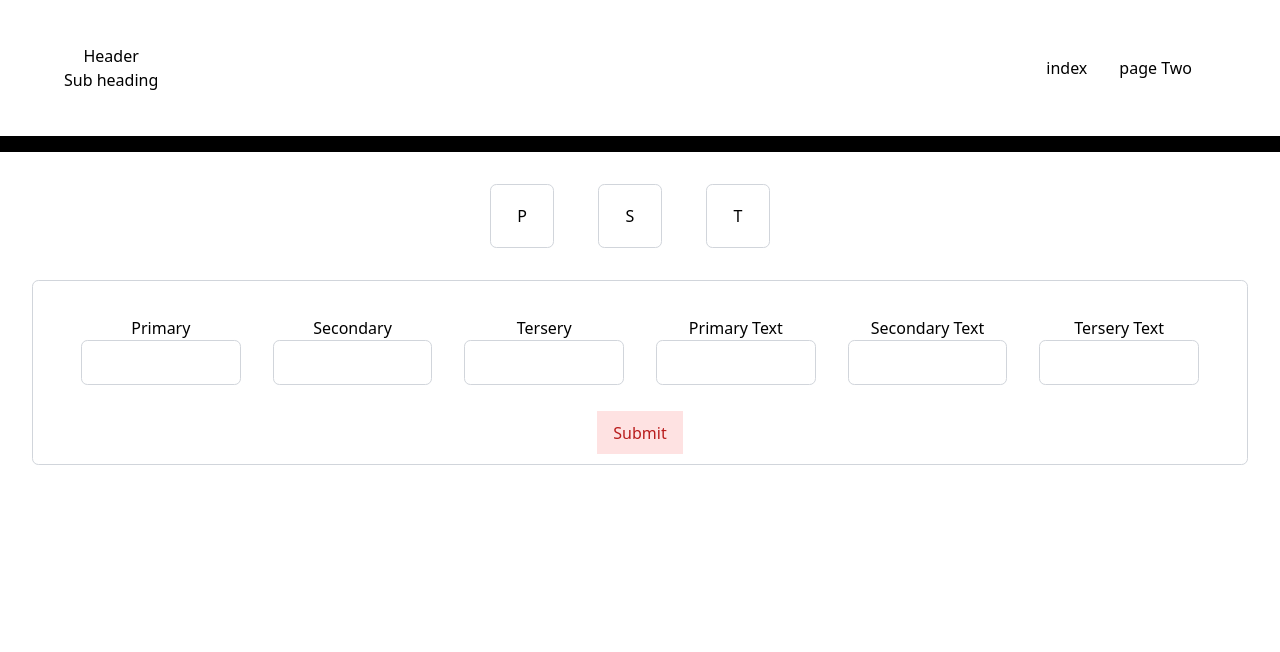
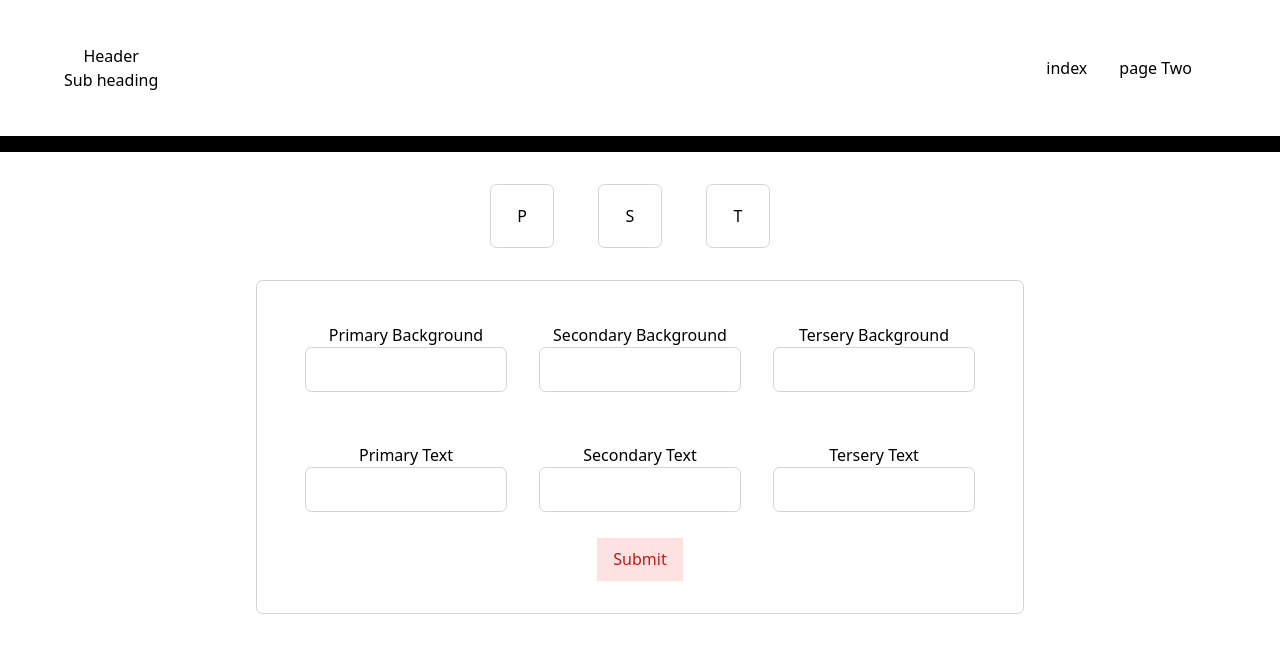
Before and after one commit to DanielCouzens/vue-tailwind-components, a Nuxt app: page / in a window 1280 px wide. Shown: the top 652 px of the page. Built offline with nearby package versions, Linux system fonts and the light colour scheme.

Commit message:
slot test

```diff
--- /dev/null
+++ b/components/SlotTest.vue
@@ -0,0 +1,17 @@
+<template>
+    <div class="container">
+        <slot/>
+    </div>
+</template>
+
+<script setup>
+
+</script>
+
+<style scoped>
+.container :slotted(h2) {
+    font-size: 10rem;
+    color: rgb(243, 76, 76);
+}
+
+</style>
--- a/pages/index.vue
+++ b/pages/index.vue
@@ -1,6 +1,11 @@
 <template>
   <main-header :theme="state" />
   <main>
+    <!-- <slot-test>
+      <h2>
+        Test
+      </h2>
+    </slot-test> -->
     <div class="container">
       <div class="p-one">
         <h2>P</h2>
@@ -14,8 +19,8 @@
     </div>
     <form action="" class="form">
       <div class="form-container">
-      <div class="wrap">
-        <label for="primary">Primary</label>
+      <div class="input-wrap">
+        <label for="primary">Primary Background</label>
         <input
           id="primary"
           class="input"
@@ -23,8 +28,8 @@
           v-model="state.bgPrimary"
         />
       </div>
-      <div class="wrap">
-        <label for="secondary">Secondary</label>
+      <div class="input-wrap">
+        <label for="secondary">Secondary Background</label>
         <input
           id="secondary"
           class="input"
@@ -32,8 +37,8 @@
           v-model="state.bgSecondary"
         />
       </div>
-      <div class="wrap">
-        <label for="tersery">Tersery</label>
+      <div class="input-wrap">
+        <label for="tersery">Tersery Background</label>
         <input
           id="tersery"
           class="input"
@@ -41,7 +46,9 @@
           v-model="state.bgTersery"
         />
       </div>
-      <div class="wrap">
+      </div>
+      <div class="form-container">
+      <div class="input-wrap">
         <label for="primary_txt">Primary Text</label>
         <input
           id="primary_txt"
@@ -50,7 +57,7 @@
           v-model="state.txtPrimary"
         />
       </div>
-      <div class="wrap">
+      <div class="input-wrap">
         <label for="secondary_text">Secondary Text</label>
         <input
           id="secondary_text"
@@ -59,7 +66,7 @@
           v-model="state.txtSecondary"
         />
       </div>
-      <div class="wrap">
+      <div class="input-wrap">
         <label for="tersery_text">Tersery Text</label>
         <input
           id="tersery_text"
@@ -146,7 +153,7 @@ const updateStyles = (e) => {
   grid-template-columns: repeat(3, 1fr);
   justify-content: center;
 }
-.wrap {
+.input-wrap {
   padding: 1rem;
   display: flex;
   flex-direction: column;
@@ -156,11 +163,12 @@ const updateStyles = (e) => {
   display: flex;
   flex-direction: column;
   border: 1px solid var(--input-border-color);
-  padding: 0.6rem 1rem;
+  padding: 1rem 1rem 2rem;
   border-radius: 0.4rem;
   justify-content: space-between;
   align-items: center;
-  margin: 2rem;
+  margin: 2rem auto;
+  width: 60%;
 }
 .form-container {
   display: flex;
```
